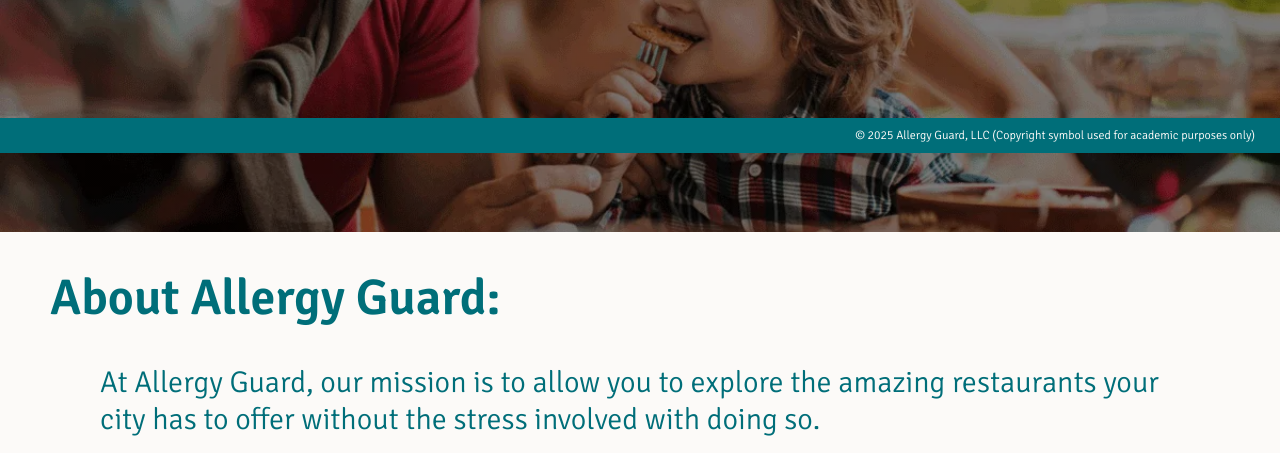
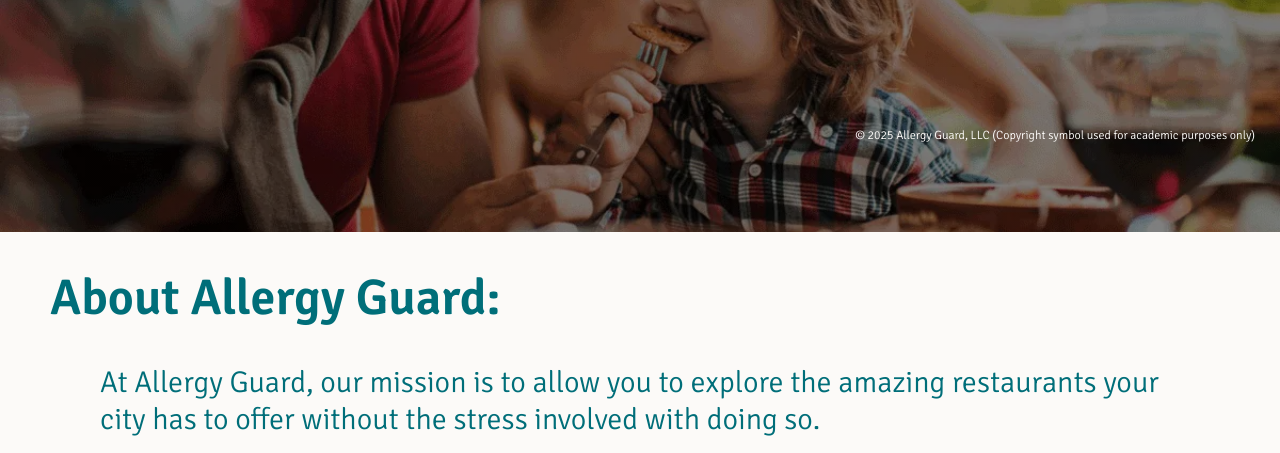
Before and after one commit to jacobzlot/mycs20, a plain HTML site: page allergyguard-home.html in a window 1280 px wide. Shown: the part 647-1100 px from the top of the page. Drawn offline with Linux system fonts and the light colour scheme.

Commit message:
Update mycss.css

```diff
--- a/mycss.css
+++ b/mycss.css
@@ -10,7 +10,7 @@
     left: 0;
     bottom: 0;
     width: 100%;
-    background-color: #006e79;
+    background-color: #00000;
     color: #fcfaf8ff;
     display: flex;
     align-items: center;
```
